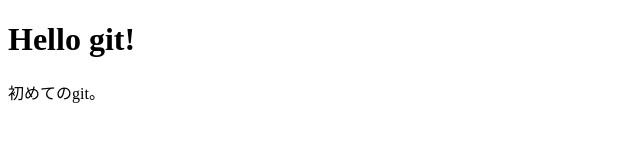
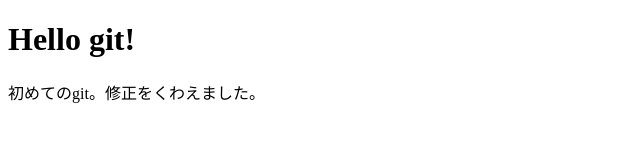
Before and after one commit to yusuke-ogata-yo/sample, a plain HTML site: page index.html in a window 1280 px wide. Shown: the whole page, without its empty margins (0-640 px from the left). Drawn offline with Linux system fonts and the light colour scheme.

```diff
--- a/index.html
+++ b/index.html
@@ -8,7 +8,7 @@
 </head>
 <body>
   <h1>Hello git!</h1>
-  <p>初めてのgit。</p>
+  <p>初めてのgit。修正をくわえました。</p>
 
 </body>
 </html>
```
Also changed, not shown: 1 other file.
